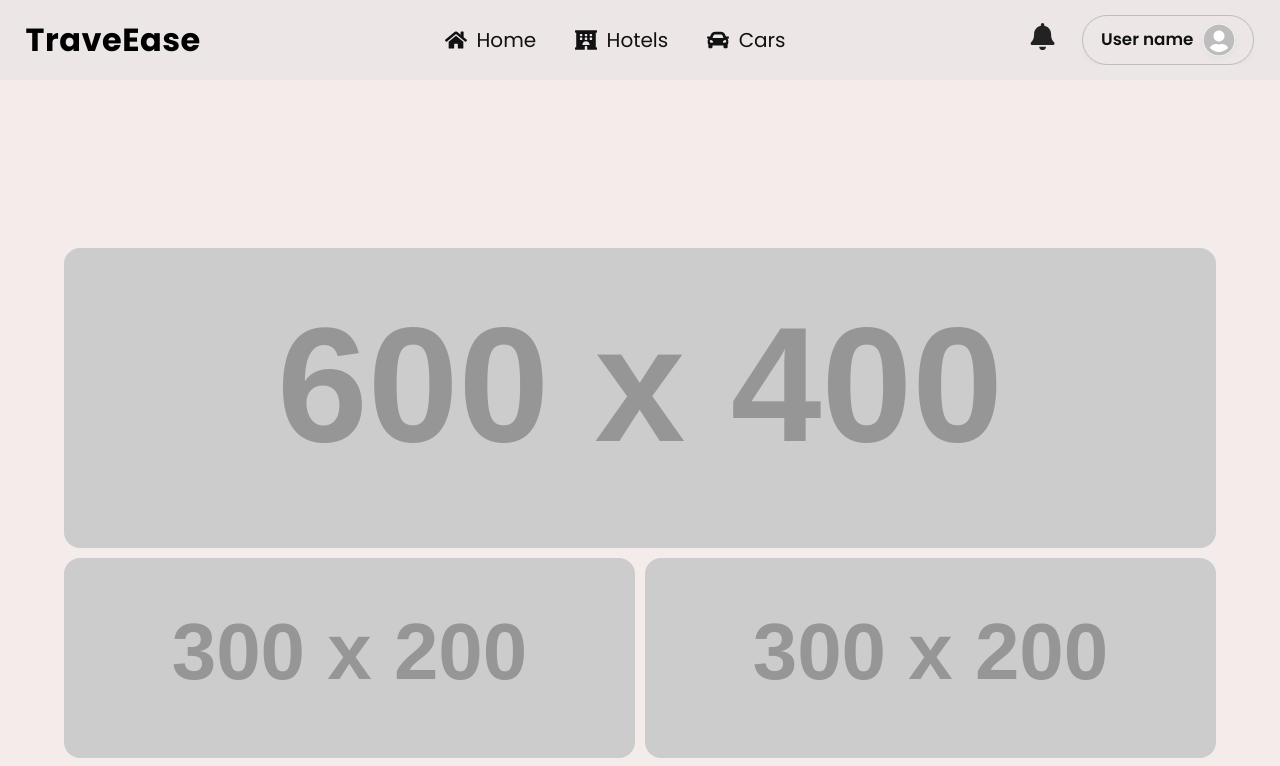
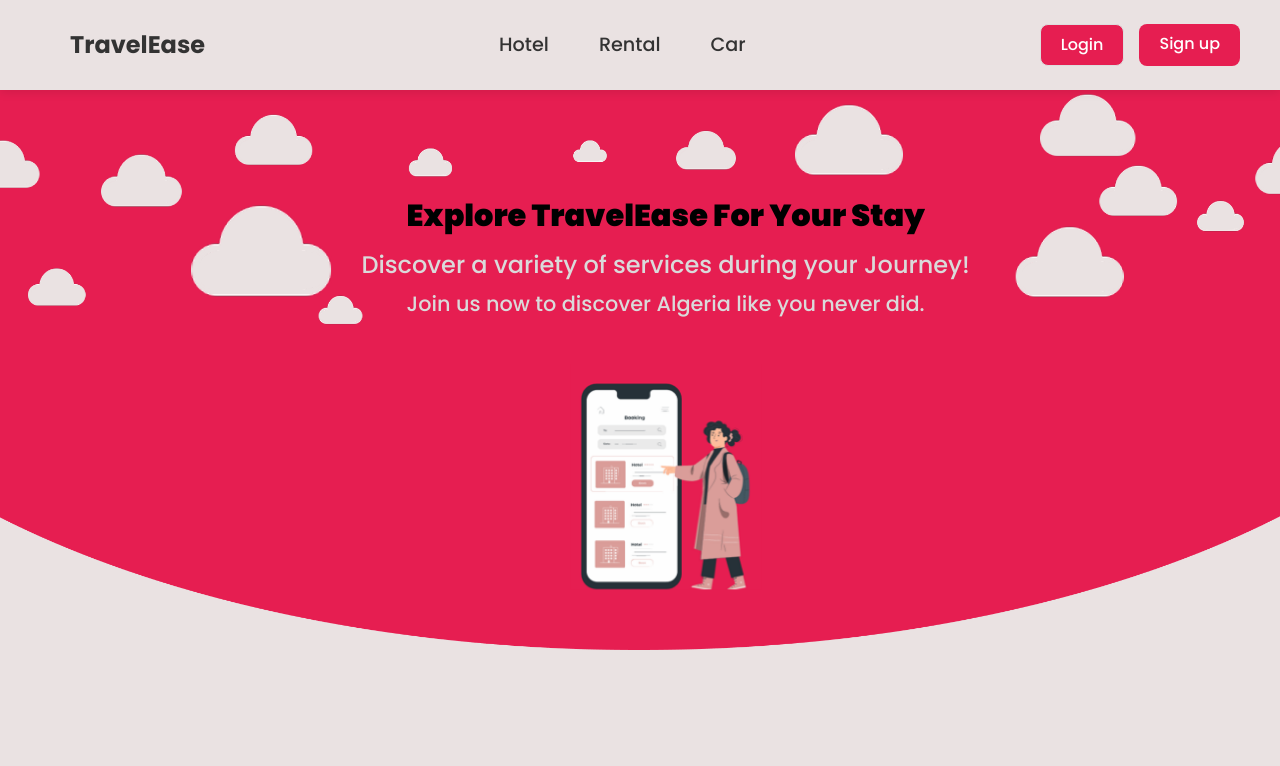
Before and after one commit to Mohamed-Anes-BH/Travelease, a React (Vite) app: page / in a window 1280 px wide. Shown: the top 766 px of the page. Built offline with nearby package versions, Linux system fonts and the light colour scheme.

Commit message:
test-commit

```diff
--- a/src/App.jsx
+++ b/src/App.jsx
@@ -64,7 +64,7 @@
 
     return (
         <Routes>
-            <Route path="/" element={<HotelDetails/>} />
+            <Route path="/" element={<Homepage/>} />
             <Route path="/cars/:id" element={<CarsDetails />} />
 
             <Route path="/hotel/:id" element={<HotelDetails />} />
```
